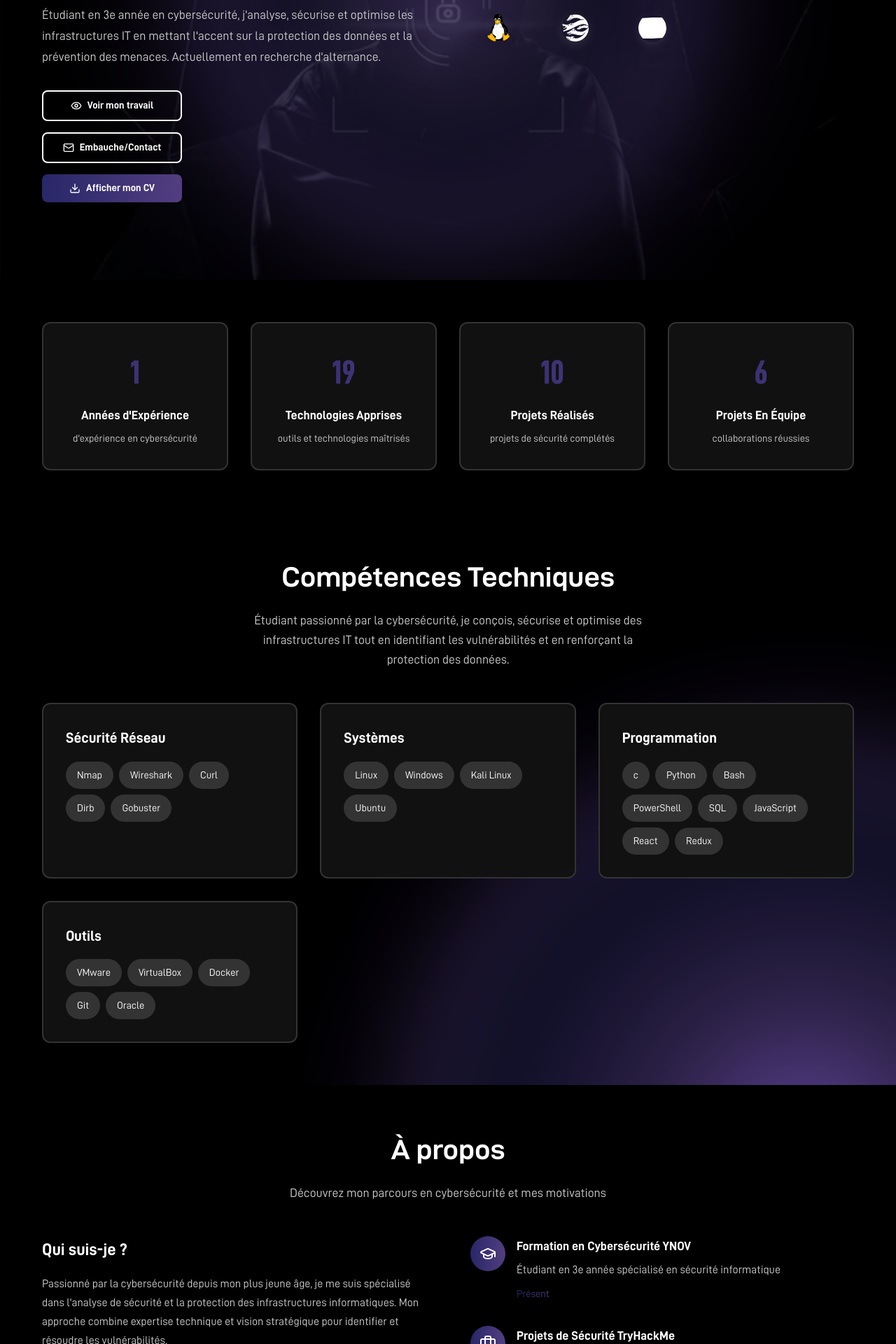
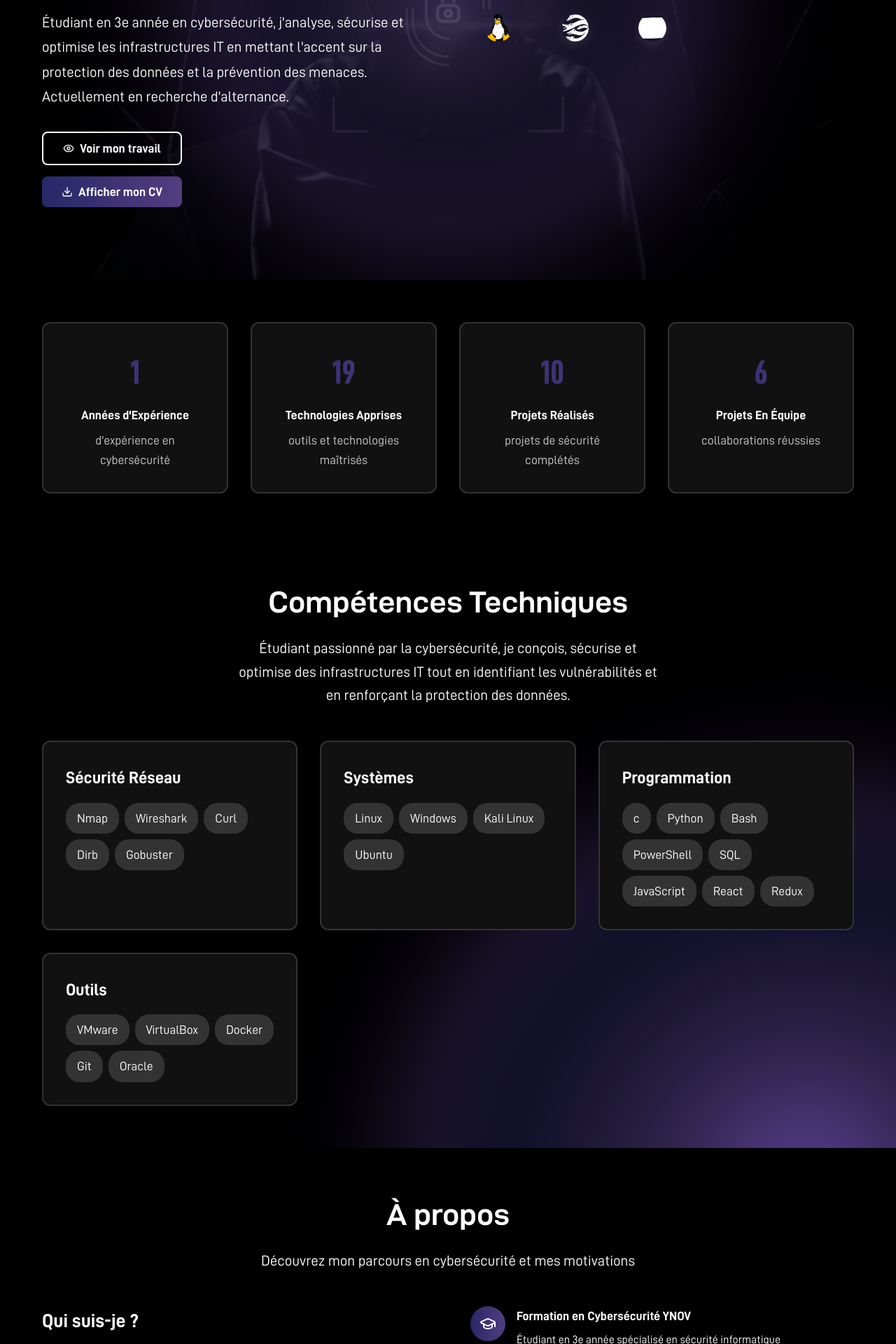
Before and after one commit to Bruno-Delourme/PORTFOLIO_CYBER, a React (Create React App) app: page / in a window 1280 px wide. Shown: the part 440-2360 px from the top of the page at 70% size. Built offline with nearby package versions, Linux system fonts and the light colour scheme; no server answers; grey boxes are pictures that could not be loaded.

Commit message:
modif police size and color, more clear and light

```diff
--- a/src/App.css
+++ b/src/App.css
@@ -195,7 +195,7 @@ html {
   text-decoration: none;
   cursor: pointer;
   transition: all 0.3s ease;
-  font-size: 0.9rem;
+  font-size: 1.1rem;
   font-family: 'D-DIN', sans-serif;
 }
 
@@ -347,7 +347,7 @@ html {
 }
 
 .hero-title {
-  font-size: 3rem;
+  font-size: 3.2rem;
   font-weight: 700;
   line-height: 1.2;
   margin-bottom: 1.5rem;
@@ -356,8 +356,8 @@ html {
 }
 
 .hero-description {
-  font-size: 1.1rem;
-  color: #cccccc;
+  font-size: 1.3rem;
+  color: #ffffff;
   margin-bottom: 2rem;
   line-height: 1.7;
 }
@@ -537,7 +537,7 @@ html {
 
 .stat-description {
   color: #cccccc;
-  font-size: 0.9rem;
+  font-size: 1.1rem;
 }
 
 /* Skills Section */
@@ -600,7 +600,7 @@ html {
 }
 
 .section-title {
-  font-size: 2.5rem;
+  font-size: 2.7rem;
   font-weight: 700;
   text-align: center;
   margin-bottom: 1rem;
@@ -610,8 +610,8 @@ html {
 
 .section-description {
   text-align: center;
-  color: #cccccc;
-  font-size: 1.1rem;
+  color: #ffffff;
+  font-size: 1.3rem;
   max-width: 600px;
   margin: 0 auto 3rem;
 }
@@ -638,7 +638,7 @@ html {
 }
 
 .category-title {
-  font-size: 1.3rem;
+  font-size: 1.5rem;
   font-weight: 600;
   color: #ffffff;
   margin-bottom: 1rem;
@@ -655,7 +655,7 @@ html {
   color: #ffffff;
   padding: 0.5rem 1rem;
   border-radius: 20px;
-  font-size: 0.9rem;
+  font-size: 1.1rem;
   font-weight: 500;
   transition: all 0.3s ease;
 }
@@ -680,14 +680,14 @@ html {
 }
 
 .about-text h3 {
-  font-size: 1.5rem;
+  font-size: 1.7rem;
   font-weight: 600;
   color: #ffffff;
   margin-bottom: 1rem;
 }
 
 .about-text p {
-  color: #cccccc;
+  color: white;
   margin-bottom: 2rem;
   line-height: 1.7;
 }
@@ -718,17 +718,17 @@ html {
 }
 
 .timeline-content p {
-  color: #cccccc;
+  color: #ffffff;
   margin-bottom: 0.5rem;
 }
 
 .timeline-date {
-  font-size: 0.9rem;
-  background: linear-gradient(90deg, #282768 0%, #513d7f 97%);
+  font-size: 1.1rem;
+  background: white;
   -webkit-background-clip: text;
   -webkit-text-fill-color: transparent;
   background-clip: text;
-  font-weight: 500;
+  font-weight: 600;
 }
 
 /* Projects Section */
@@ -773,7 +773,7 @@ html {
   -webkit-background-clip: text;
   -webkit-text-fill-color: transparent;
   background-clip: text;
-  font-size: 0.9rem;
+  font-size: 1.1rem;
   font-weight: 600;
   margin-bottom: 0.5rem;
 }
@@ -786,7 +786,7 @@ html {
 }
 
 .project-description {
-  color: #cccccc;
+  color: #ffffff;
   margin-bottom: 1.5rem;
   line-height: 1.6;
 }
@@ -803,7 +803,7 @@ html {
   color: #ffffff;
   padding: 0.25rem 0.75rem;
   border-radius: 15px;
-  font-size: 0.8rem;
+  font-size: 1rem;
   font-weight: 500;
   transition: all 0.3s ease;
 }
@@ -824,7 +824,7 @@ html {
   gap: 0.5rem;
   color: #6366f1;
   text-decoration: none;
-  font-size: 0.9rem;
+  font-size: 1.1rem;
   font-weight: 500;
   transition: color 0.3s ease;
   background: none;
@@ -834,7 +834,7 @@ html {
 }
 
 .project-link:hover {
-  background: linear-gradient(90deg, #282768 0%, #513d7f 97%);
+  background: white;
   -webkit-background-clip: text;
   -webkit-text-fill-color: transparent;
   background-clip: text;
@@ -888,7 +888,7 @@ html {
 }
 
 .contact-label {
-  font-size: 0.9rem;
+  font-size: 1.1rem;
   color: #cccccc;
   margin-bottom: 0.25rem;
 }
@@ -993,7 +993,7 @@ html {
   }
 
   .hero-title {
-    font-size: 2rem;
+    font-size: 2.2rem;
   }
 
   .about-content {
@@ -1024,7 +1024,7 @@ html {
 
   .btn {
     padding: 0.6rem 1.2rem;
-    font-size: 0.85rem;
+    font-size: 1.05rem;
   }
 
   /* Améliorations mobile pour le hero */
@@ -1047,12 +1047,12 @@ html {
   }
 
   .hero-title {
-    font-size: 1.8rem;
+    font-size: 2rem;
     line-height: 1.3;
   }
 
   .hero-description {
-    font-size: 1rem;
+    font-size: 1.2rem;
   }
 }
 
@@ -1071,11 +1071,11 @@ html {
   }
 
   .hero-title {
-    font-size: 1.5rem;
+    font-size: 1.7rem;
   }
 
   .section-title {
-    font-size: 2rem;
+    font-size: 2.2rem;
   }
 
   .stats-grid {
--- a/src/components/Hero.js
+++ b/src/components/Hero.js
@@ -1,7 +1,7 @@
 import React from 'react';
 import { motion, useInView } from 'framer-motion';
 import { useRef } from 'react';
-import { Hand, Download, Eye, Mail } from 'lucide-react';
+import { Hand, Download, Eye } from 'lucide-react';
 
 const Hero = () => {
   const ref = useRef(null);
@@ -18,13 +18,6 @@ const Hero = () => {
 
   const scrollToProjects = () => {
     const element = document.getElementById('projets');
-    if (element) {
-      element.scrollIntoView({ behavior: 'smooth' });
-    }
-  };
-
-  const scrollToContact = () => {
-    const element = document.getElementById('contact');
     if (element) {
       element.scrollIntoView({ behavior: 'smooth' });
     }
@@ -62,20 +55,6 @@ const Hero = () => {
                 <Eye className="btn-icon" />
                 Voir mon travail
               </button>
-              {/*
-                🚨 Emergency Contact
-                En cas d'urgence (offre d'emploi),
-                utilisez ce bouton immédiatement !
-              */}
-              <button className="btn btn-outline" onClick={scrollToContact}>
-                <Mail className="btn-icon" />
-                Embauche/Contact
-              </button>
-              {/*
-                📄 Document Classified
-                Mon CV contient des informations sensibles.
-                Niveau de classification : "Recruteur Only"
-              */}
               <button className="btn btn-primary" onClick={handleDownloadCV}>
                 <Download className="btn-icon" />
                 Afficher mon CV
```
Also changed, not shown: src/components/Contact.js (line endings or trailing spaces).
